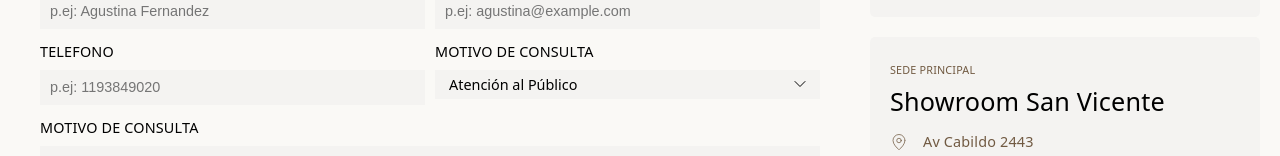
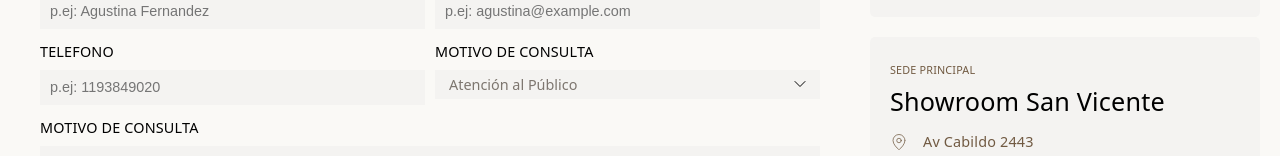
Before and after one commit to agusfernandez/TalentoTech-preentrega, a React (Vite) app: page /contact in a window 1280 px wide. Shown: the part 588-744 px from the top of the page. Built offline with nearby package versions, Linux system fonts and the light colour scheme.

Commit message:
Adjustments in Home

```diff
--- a/src/components/Home/styles/EssentialPieces.module.css
+++ b/src/components/Home/styles/EssentialPieces.module.css
@@ -7,6 +7,8 @@
         display: flex;
         flex-direction: row;
         justify-content: space-between;
+        margin: 0 20px;
+
 
 
         h2 {
--- a/src/components/Layout/styles/Global.module.css
+++ b/src/components/Layout/styles/Global.module.css
@@ -57,7 +57,7 @@ select {
     padding: 5px 40px 5px 14px;
     border: none;
     font-family: inherit;
-    color: #000;
+    color: var(--inputPlaceholder);
     cursor: pointer;
     font-size: var(--textplaceholdersize);
     border-radius: 0;
```
